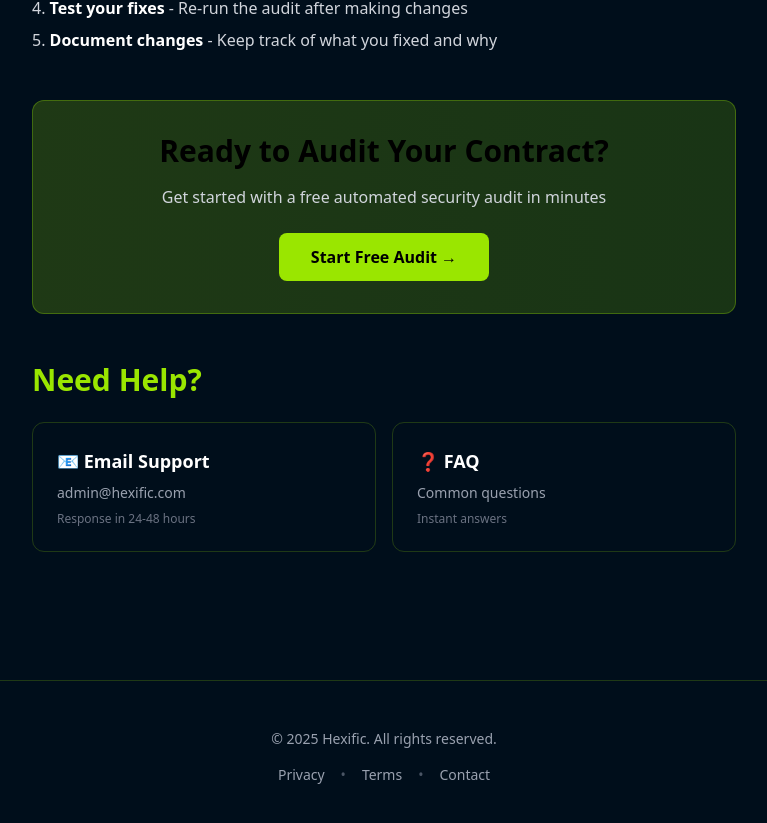
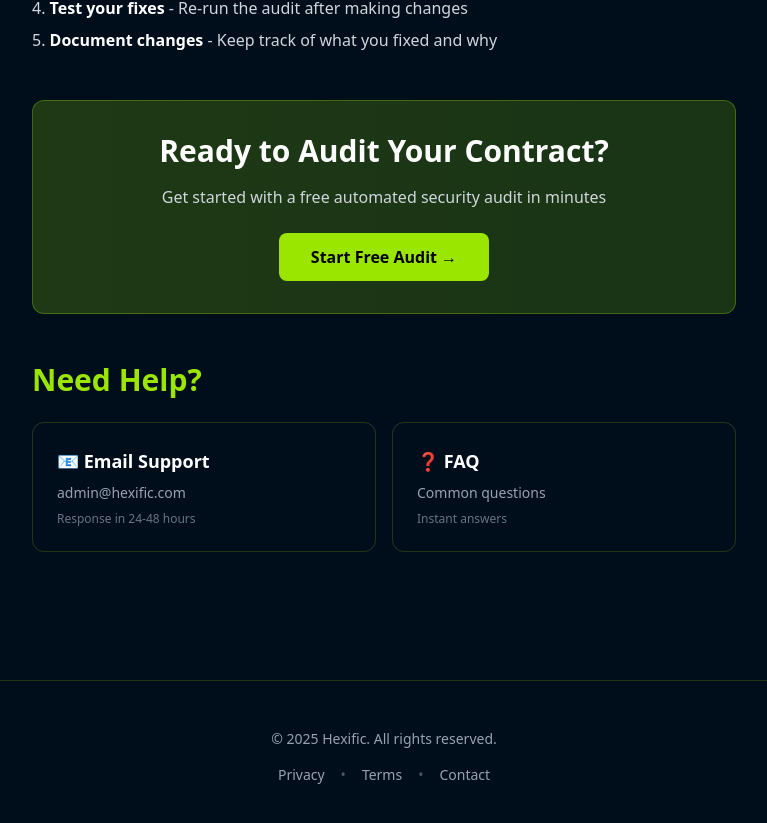
Before and after one commit to Febri-An/hexific-landing, a Next.js app: page /docs in a window 1280 px wide. Shown: the part 4840-5663 px from the top of the page, without its empty margins (256-1023 px from the left). Built offline with nearby package versions, Linux system fonts and the light colour scheme; what @rainbow-me/rainbowkit, wagmi would draw is missing.

Commit message:
refactor(docs): improve CTA text visibility

```diff
--- a/src/app/docs/page.tsx
+++ b/src/app/docs/page.tsx
@@ -757,7 +757,7 @@
 
         {/* CTA */}
         <div className="not-prose bg-gradient-to-r from-lime-400/20 to-lime-500/20 border border-lime-400/30 rounded-xl p-8 text-center my-12">
-          <h2 className="text-3xl font-bold gradient-text mb-4">
+          <h2 className="text-3xl font-bold text-white gradient-text mb-4">
             Ready to Audit Your Contract?
           </h2>
           <p className="text-gray-300 mb-6">
```
